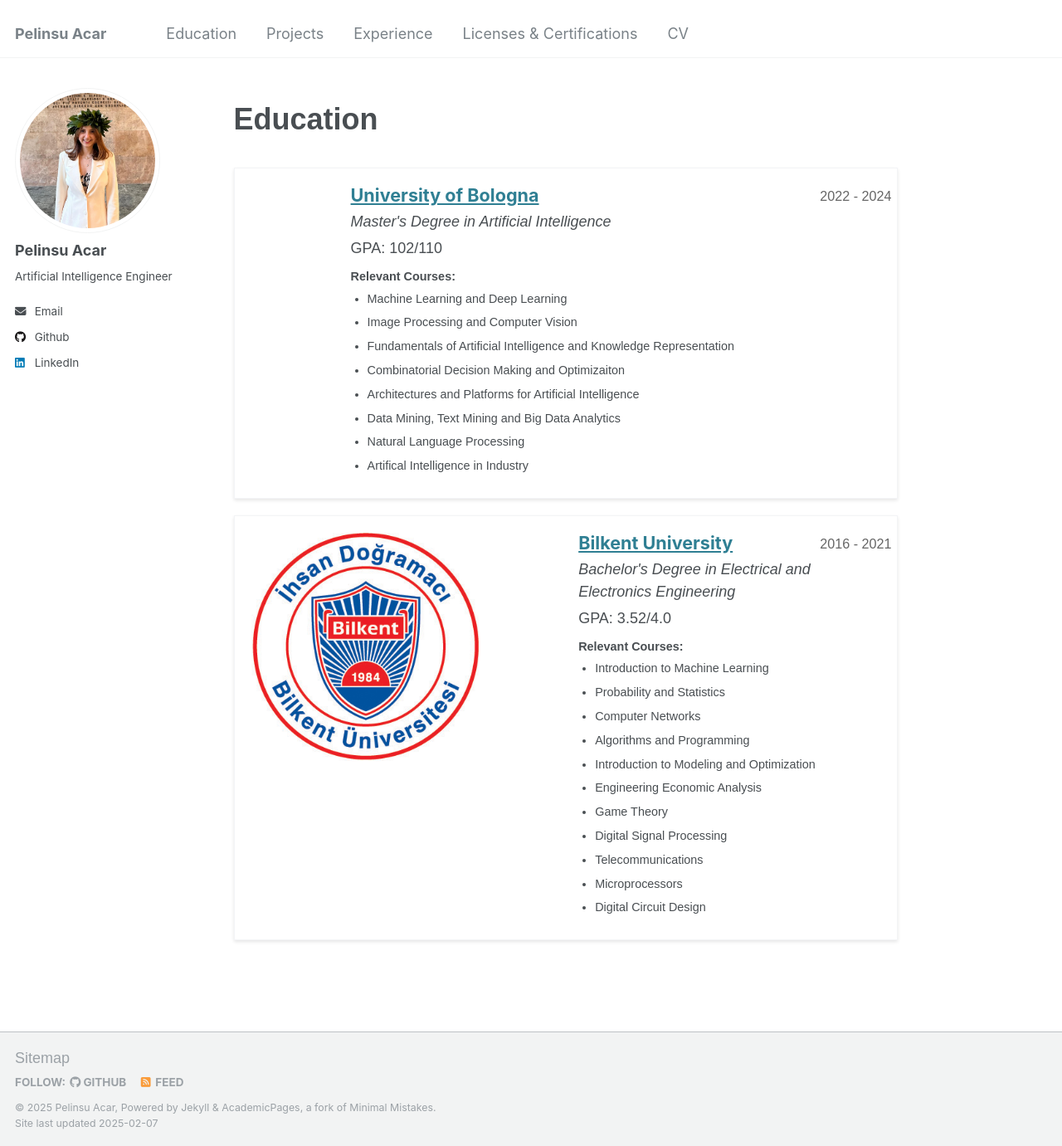
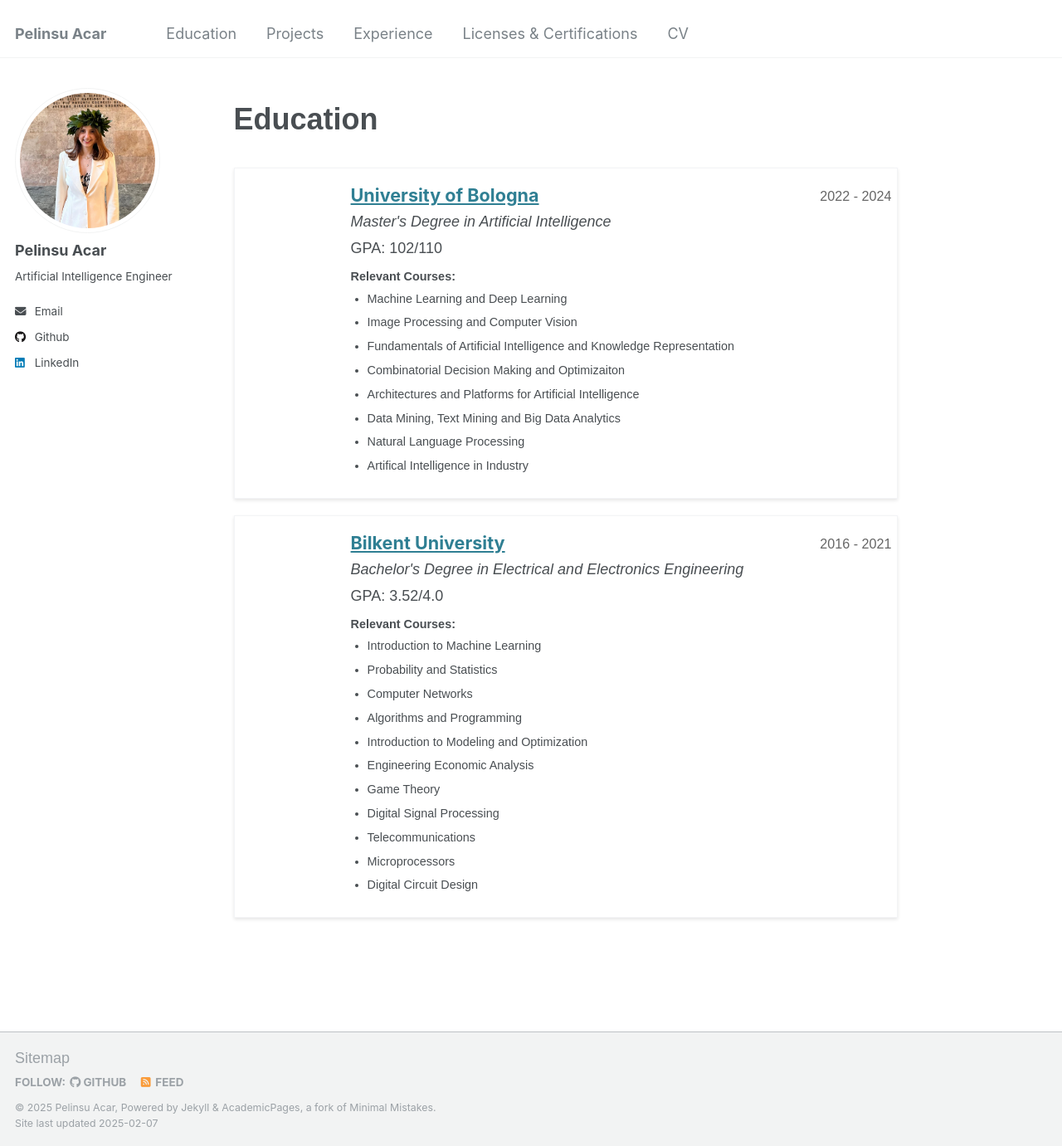
Before and after one commit to pelinsuacar/pelinsuacar.github.io, a Jekyll site: the page built from _pages/education.md, in a window 1280 px wide and 1381 px high. Shown: the whole window at 83% size. Built offline with Jekyll 4.4.1, drawn with Linux system fonts in a browser that asks for light colours.

Commit message:
Update education.md

```diff
--- a/_pages/education.md
+++ b/_pages/education.md
@@ -36,7 +36,6 @@ author_profile: true
 
      <div class="education-item">
         <a href="https://ee.bilkent.edu.tr/en/" target="_blank">
-            <img src="../images/bilkent logo.jpg" alt="University Logo">
         </a>
         <div class="education-details">
             <div class="education-header">
```
